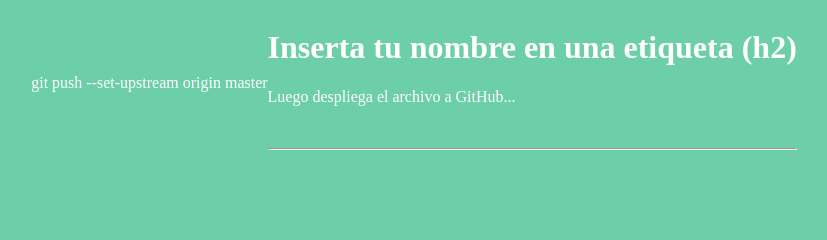
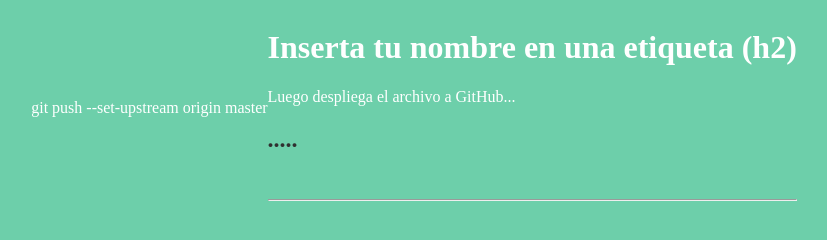
Before and after one commit to daniel-pino-r/landing-page, a plain HTML site: page index.html in a window 1280 px wide. Shown: the whole page, without its empty margins (226-1053 px from the left). Drawn offline with Linux system fonts and the light colour scheme.

Commit message:
cuarto commit

```diff
--- a/index.html
+++ b/index.html
@@ -13,6 +13,8 @@
         <h1>Inserta tu nombre en una etiqueta (h2)</h1>
         <p>Luego despliega el archivo a GitHub...</p>
 
+        <h2>.....</h2>
+
         <br>
         <hr>
 
--- a/style.css
+++ b/style.css
@@ -7,5 +7,5 @@ body{
 }
 
 h2{
-    color: black;
+    color: rgb(48, 48, 48);
 }
```
Also changed, not shown: index.txt (added).
